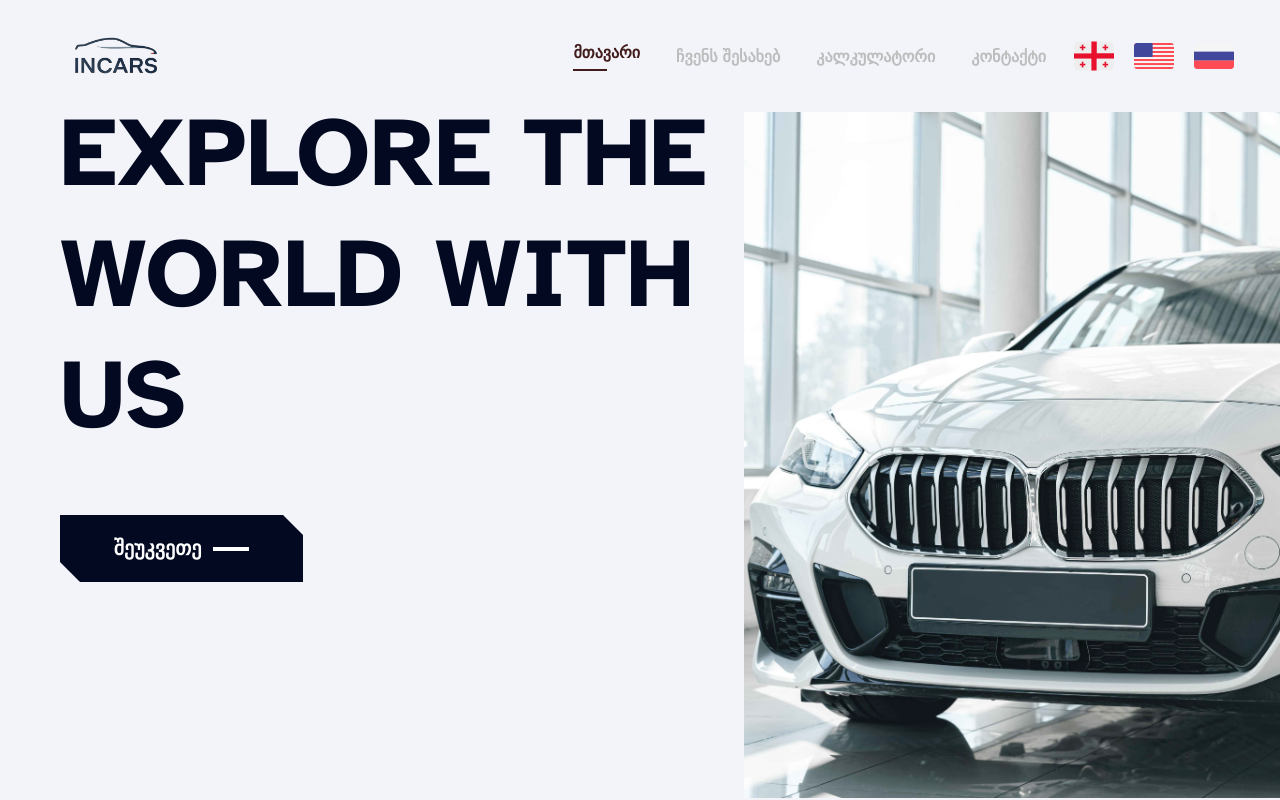
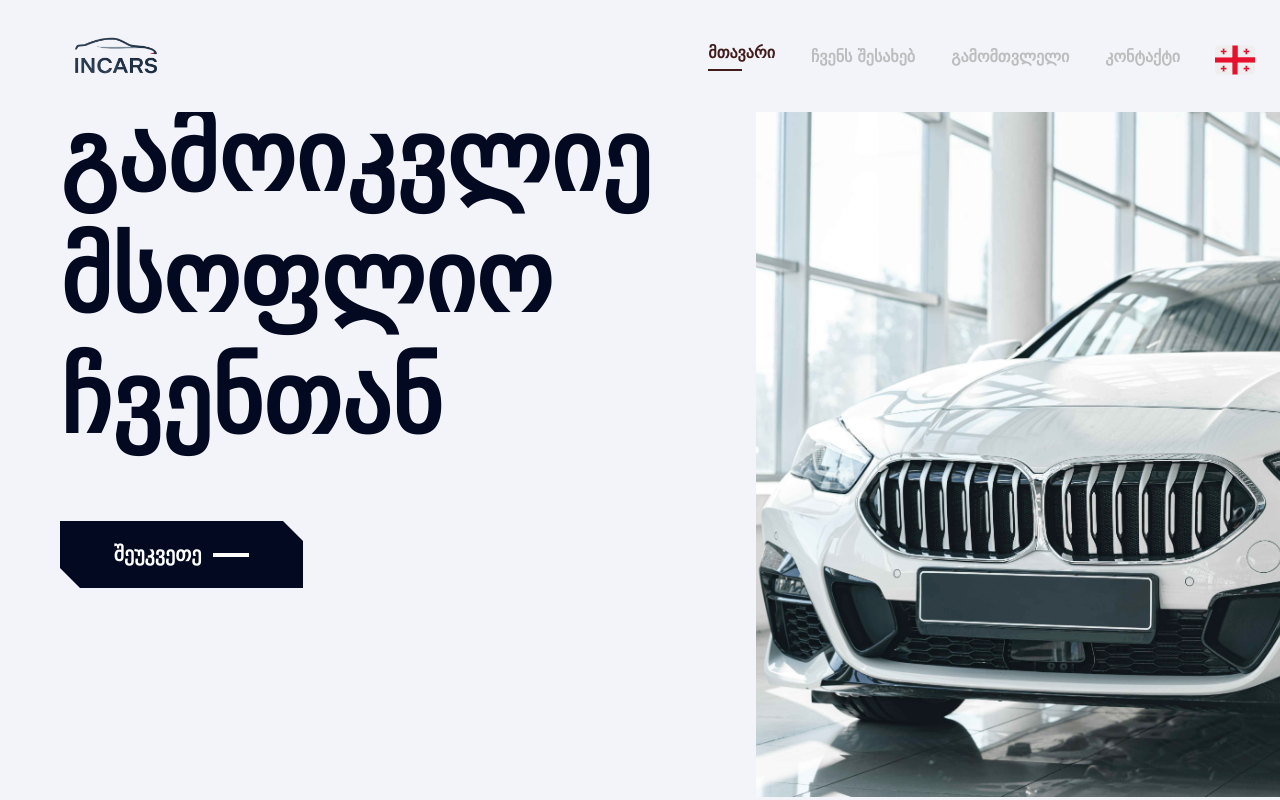
Before and after one commit to GeorgeMachaidze/in-cars, a Next.js app: page / in a window 1280 px wide. Built offline with nearby package versions, Linux system fonts and the light colour scheme.

Commit message:
Feat: transalted main page

```diff
--- a/src/components/home/HomePage.jsx
+++ b/src/components/home/HomePage.jsx
@@ -13,16 +13,28 @@ import AuctionFeeCalculator from "./AuctionFeeCalculator";
 
 export default function HomePage() {
   const carModel = mainStore((state) => state.carModel);
+  const { language } = mainStore();
 
   return (
     <MainBox>
       <HeaderDiv>
         <HeaderLeftSide>
           <HeaderLeftSideTexts>
-            <MainText>EXPLORE THE WORLD WITH US</MainText>
+            <MainText>
+              {language === "ge"
+                ? "გამოიკვლიე მსოფლიო ჩვენთან"
+                : language === "en"
+                ? "EXPLORE THE WORLD WITH US"
+                : "ИССЛЕДУЙТЕ МИР С НАМИ"}
+            </MainText>
           </HeaderLeftSideTexts>
           <MainButton>
-            შეუკვეთე
+            {language === "ge"
+              ? "შეუკვეთე"
+              : language === "en"
+              ? "Order Now"
+              : "Закажите"}
+
             <ButtonLine></ButtonLine>
           </MainButton>
         </HeaderLeftSide>
@@ -32,38 +44,74 @@ export default function HomePage() {
         <DealerImage src="/images/copart.png"></DealerImage>
       </MiddleDiv>
       <AboutUsDiv>
-        <AboutUsMediumText>providing reliable car rentals</AboutUsMediumText>
+        <AboutUsMediumText>
+          {language === "ge"
+            ? "საიმედო მანქანის იმპორტი"
+            : language === "en"
+            ? "Providing reliable car import"
+            : "предоставляем импорт надежную автомобилей"}{" "}
+        </AboutUsMediumText>
         <AboutUsMiddleDiv>
           <AboutUsLeftDiv>
             <IconsAndText>
               <AboutUsCircle>
                 <AboutUsNumber>1</AboutUsNumber>
               </AboutUsCircle>
-              <AboutUsText>Select Desired Vehicle</AboutUsText>
+              <AboutUsText>
+                {language === "ge"
+                  ? "აირჩიეთ სასურველი ავტომობილი"
+                  : language === "en"
+                  ? "Select Desired Vehicle"
+                  : "Выберите желаемый автомобиль"}
+              </AboutUsText>
             </IconsAndText>
             <IconsAndText>
               <AboutUsCircle>
                 <AboutUsNumber>2</AboutUsNumber>
               </AboutUsCircle>
-              <AboutUsText>Bid In Auction</AboutUsText>
+              <AboutUsText>
+                {language === "ge"
+                  ? "გააკეთეთ ფსონი აუქციონზე"
+                  : language === "en"
+                  ? "Bid In Auction"
+                  : "Сделайте ставку на аукционе"}
+              </AboutUsText>
             </IconsAndText>
             <IconsAndText>
               <AboutUsCircle>
                 <AboutUsNumber>3</AboutUsNumber>
               </AboutUsCircle>
-              <AboutUsText>Win The Auction</AboutUsText>
+              <AboutUsText>
+                {language === "ge"
+                  ? "მოიგეთ აუქციონი"
+                  : language === "en"
+                  ? "Win The Auction"
+                  : "Выиграйте аукцион"}
+              </AboutUsText>
             </IconsAndText>
             <IconsAndText>
               <AboutUsCircle>
                 <AboutUsNumber>4</AboutUsNumber>
               </AboutUsCircle>
-              <AboutUsText>Load In Container</AboutUsText>
+              <AboutUsText>
+                {language === "ge"
+                  ? "ჩატვირთეთ კონტეინერში"
+                  : language === "en"
+                  ? "Load In Container"
+                  : "Загрузите в контейнер"}
+              </AboutUsText>
             </IconsAndText>
             <IconsAndText>
               <AboutUsCircle>
                 <AboutUsNumber>5</AboutUsNumber>
               </AboutUsCircle>
-              <AboutUsText>Ship To Destination</AboutUsText>
+              <AboutUsText>
+                {language === "ge"
+                  ? "გაგზავნეთ დანიშნულების ადგილას"
+                  : language === "en"
+                  ? "Ship To Destination"
+                  : "Отправьте в пункт назначения"}
+              </AboutUsText>
             </IconsAndText>
           </AboutUsLeftDiv>
           <AboutUsRightDiv>
@@ -73,7 +121,13 @@ export default function HomePage() {
       </AboutUsDiv>
       <VehicleComponents>
         <VehicleComponentHeader>
-          <VehicleCardsHeaderText>Top 4 Cars In Georgia</VehicleCardsHeaderText>
+          <VehicleCardsHeaderText>
+            {language === "ge"
+              ? "ტოპ 4 მანქანა საქართველოში"
+              : language === "en"
+              ? "Top 4 Cars In Georgia"
+              : "Топ 4 автомобиля в Грузии"}
+          </VehicleCardsHeaderText>
           <MainButton
             style={{
               padding: "20px 24px 20px 40px",
@@ -82,7 +136,12 @@ export default function HomePage() {
               marginTop: 0,
             }}
           >
-            Discover Vehicles
+            {language === "ge"
+              ? "შეარჩიე ავტომობილები"
+              : language === "en"
+              ? "Discover Vehicles"
+              : "Выберите для себя автомобили"}
+
             <ButtonLine></ButtonLine>
           </MainButton>
         </VehicleComponentHeader>
@@ -139,7 +198,7 @@ const MainBox = styled.div`
   justify-content: center;
   flex-direction: column;
   width: 100%;
-  padding-top: 92px;
+  padding-top: 98px;
   background-color: #f2f4f9;
 `;
 const VehicleComponents = styled.div`
--- a/src/components/home/cardComponent/VehicleCardComponent.jsx
+++ b/src/components/home/cardComponent/VehicleCardComponent.jsx
@@ -19,6 +19,7 @@ export default function VehicleCardComponent({
   transmission,
   axle,
 }) {
+  const { language } = mainStore();
   return (
     <MainDiv>
       <VehicleImage src={image}></VehicleImage>
@@ -50,7 +51,11 @@ export default function VehicleCardComponent({
             </TextAndSvg>
           </TextAndSvgDiv>
           <MainButton style={{}}>
-            Order Vehicle
+            {language === "ge"
+              ? "შეუკვეთე"
+              : language === "en"
+              ? "Order Now"
+              : "Закажите"}
             <ButtonLine></ButtonLine>
           </MainButton>
         </RightSideList>
--- a/src/components/nav-bar/Navbar.jsx
+++ b/src/components/nav-bar/Navbar.jsx
@@ -1,18 +1,28 @@
 "use client";
-import { useState } from "react";
+import { useState, useEffect } from "react";
 import styled from "styled-components";
 import Link from "next/link";
 import BurgerMenuWhite from "../svg/BurgerMenuWhite";
 import NavbarCloseIcon from "../svg/NavbarColseIcon";
 import { usePathname } from "next/navigation";
 import Languages from "./languages/Languages";
+import mainStore from "@/store/mainStore";
 export default function Navbar() {
   const [isOpen, setIsOpen] = useState(false);
+  const [mounted, setMounted] = useState(false);
+  const { language } = mainStore();
   const pathname = usePathname();
   const isHomePage = pathname === "/";
   const toggleMenu = () => {
     setIsOpen(!isOpen);
   };
+
+  // Ensure client-only render for dynamic values
+  useEffect(() => {
+    setMounted(true);
+  }, []);
+
+  if (!mounted) return null;
 
   return (
     <MainDiv>
@@ -30,11 +40,23 @@ export default function Navbar() {
                 color: isHomePage ? "var(--yellow)" : "  #bdbdbd",
               }}
             >
-              <Link href="/">მთავარი</Link>
+              <Link href="/">
+                {language === "ge"
+                  ? "მთავარი"
+                  : language === "en"
+                  ? "Home"
+                  : "Главная"}
+              </Link>
               {isHomePage ? <SmallLine></SmallLine> : null}
             </MenuItem>
             <MenuItem>
-              <Link href="/about">ჩვენს შესახებ</Link>
+              <Link href="/about">
+                {language === "ge"
+                  ? "ჩვენს შესახებ"
+                  : language === "en"
+                  ? "About Us" //
+                  : "О нас"}
+              </Link>
             </MenuItem>
             <MenuItem
               style={{
@@ -42,11 +64,23 @@ export default function Navbar() {
                   pathname === "/calculator" ? "var(--yellow)" : "  #bdbdbd",
               }}
             >
-              <Link href="/calculator">კალკულატორი</Link>
+              <Link href="/calculator">
+                {language === "ge"
+                  ? "გამომთვლელი"
+                  : language === "en"
+                  ? "Calculator"
+                  : "Калкулятор"}
+              </Link>
             </MenuItem>
 
             <MenuItem>
-              <Link href="/contact">კონტაქტი</Link>
+              <Link href="/contact">
+                {language === "ge"
+                  ? "კონტაქტი"
+                  : language === "en"
+                  ? "Contact"
+                  : "Контакты"}
+              </Link>
             </MenuItem>
             <Languages />
           </MenuList>
@@ -183,6 +217,7 @@ const MenuList = styled.ul`
   gap: 16px;
   margin-left: 20px;
   margin-top: 30px;
+  margin-right: 46px;
   list-style: none;
   padding: 0;
   @media screen and (min-width: 768px) {
@@ -201,6 +236,7 @@ const Menu = styled.div`
 
 const MenuItem = styled.li`
   font-family: "Open Sans";
+  cursor: pointer;
   font-size: 16px;
   font-style: semi-bold;
   font-weight: 600;
--- a/src/components/nav-bar/languages/Languages.jsx
+++ b/src/components/nav-bar/languages/Languages.jsx
@@ -1,14 +1,98 @@
+"use client";
+import { useState, useEffect } from "react";
+import styled from "styled-components";
 import GeorgianFlagSvg from "@/components/svg/GeorgianFlagSvg";
 import RussianFlagSvg from "@/components/svg/RussianFlagSvg";
 import UsaFlagSvg from "@/components/svg/UsaFlagSvg";
+import mainStore from "@/store/mainStore";
+import ArrowUpSvg from "@/components/svg/ArrowUpSvg";
+import ArrowDownSvg from "@/components/svg/ArrowDownSvg";
 
 const Languages = () => {
+  const { language, setLanguage, loadLanguage } = mainStore();
+  const [isOpen, setIsOpen] = useState(false);
+  useEffect(() => {
+    loadLanguage();
+  }, [loadLanguage]);
+  const allLanguages = [
+    { code: "ge", component: <GeorgianFlagSvg /> },
+    { code: "en", component: <UsaFlagSvg /> },
+    { code: "ru", component: <RussianFlagSvg /> },
+  ];
+
+  // Active language first, then the rest
+  const sortedLanguages = [
+    allLanguages.find((l) => l.code === language),
+    ...allLanguages.filter((l) => l.code !== language),
+  ];
+
   return (
-    <>
-      <GeorgianFlagSvg />
-      <UsaFlagSvg />
-      <RussianFlagSvg />
-    </>
+    <DropdownContainer isOpen={isOpen}>
+      <LanguagesContainer>
+        {isOpen ? (
+          sortedLanguages.map((lang) => (
+            <FlagDiv
+              key={lang.code}
+              onClick={() => {
+                setLanguage(lang.code); // set language
+                setIsOpen(false); // close dropdown after selection
+              }}
+            >
+              {lang.component}
+            </FlagDiv>
+          ))
+        ) : (
+          // if closed, show only active language
+          <FlagDiv onClick={() => setIsOpen(!isOpen)}>
+            {allLanguages.find((l) => l.code === language)?.component}
+          </FlagDiv>
+        )}
+      </LanguagesContainer>
+
+      {/* <ArrowDiv onClick={() => setIsOpen(!isOpen)}>
+        {isOpen ? <ArrowUpSvg /> : <ArrowDownSvg />}
+      </ArrowDiv> */}
+    </DropdownContainer>
   );
 };
+
 export default Languages;
+const DropdownContainer = styled.div.withConfig({
+  shouldForwardProp: (prop) => prop !== "isOpen",
+})`
+  display: flex;
+  align-items: center;
+  justify-content: center;
+  position: absolute;
+  padding: 8px 12px;
+  gap: 12px;
+  right: 1%;
+  top: 24%;
+  margin-left: 20px;
+  border-radius: 12px;
+  transition: all 0.2s ease-in-out;
+
+  /* Conditional styles based on isOpen prop */
+  background-color: ${({ isOpen }) => (isOpen ? "#ffffff" : "transparent")};
+  box-shadow: ${({ isOpen }) =>
+    isOpen ? "0 4px 12px rgba(0, 0, 0, 0.15)" : "none"};
+
+  &:hover {
+    box-shadow: ${({ isOpen }) =>
+      isOpen ? "0 6px 16px rgba(0, 0, 0, 0.2)" : "none"};
+  }
+`;
+
+const LanguagesContainer = styled.div`
+  display: flex;
+  flex-direction: column;
+  gap: 10px;
+`;
+
+const FlagDiv = styled.div`
+  cursor: pointer;
+`;
+
+const ArrowDiv = styled.div`
+  cursor: pointer;
+`;
--- a/src/store/mainStore.js
+++ b/src/store/mainStore.js
@@ -2,8 +2,22 @@ import { create } from "zustand";
 const initialState = {
   carModel: {},
 };
+
 const mainStore = create((set) => ({
   ...initialState,
+  language: "ge",
+  setLanguage: (lang) => {
+    set({ language: lang });
+    if (typeof window !== "undefined") {
+      localStorage.setItem("selectedLanguage", lang);
+    }
+  },
+  loadLanguage: () => {
+    if (typeof window !== "undefined") {
+      const savedLang = localStorage.getItem("selectedLanguage");
+      if (savedLang) set({ language: savedLang });
+    }
+  },
 
   reset: () => set(initialState),
 
```
